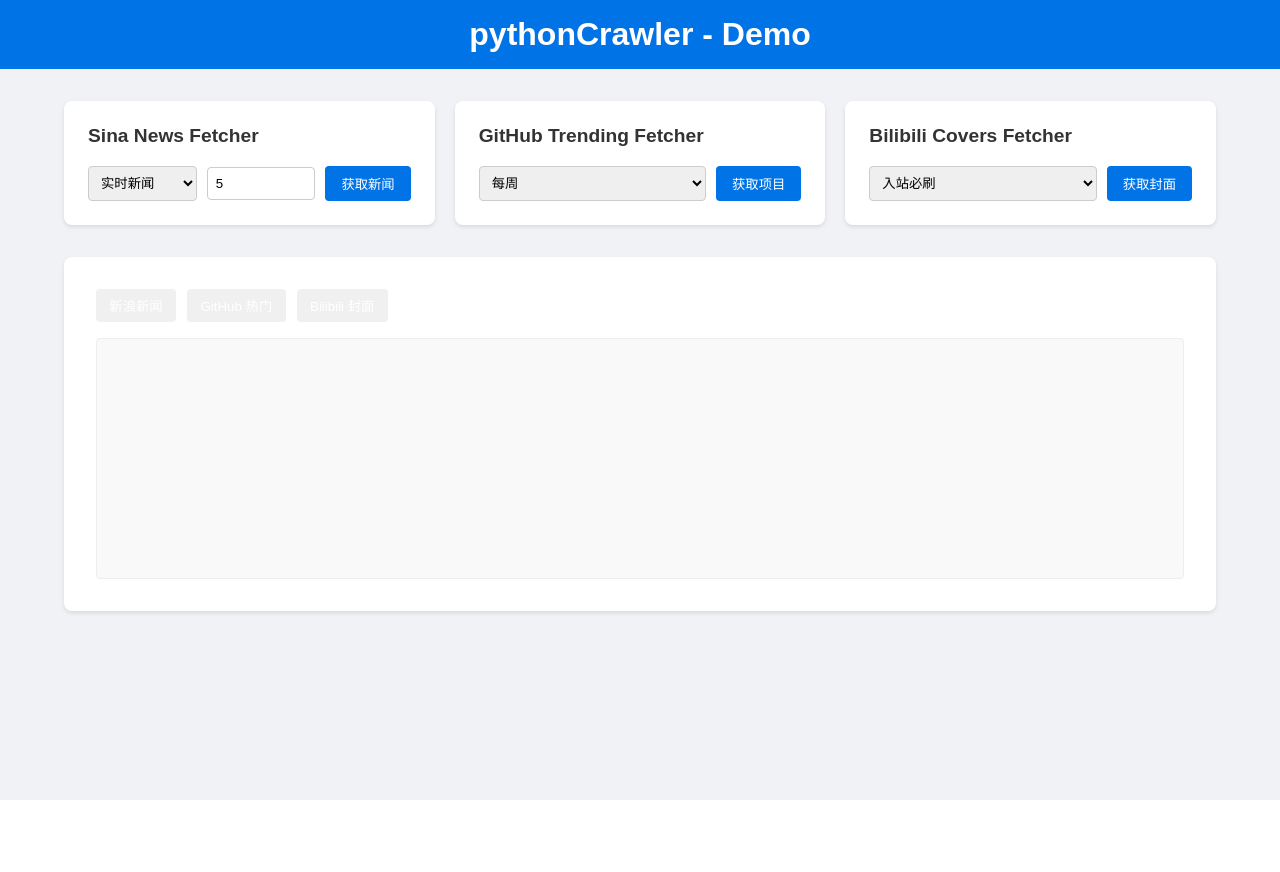
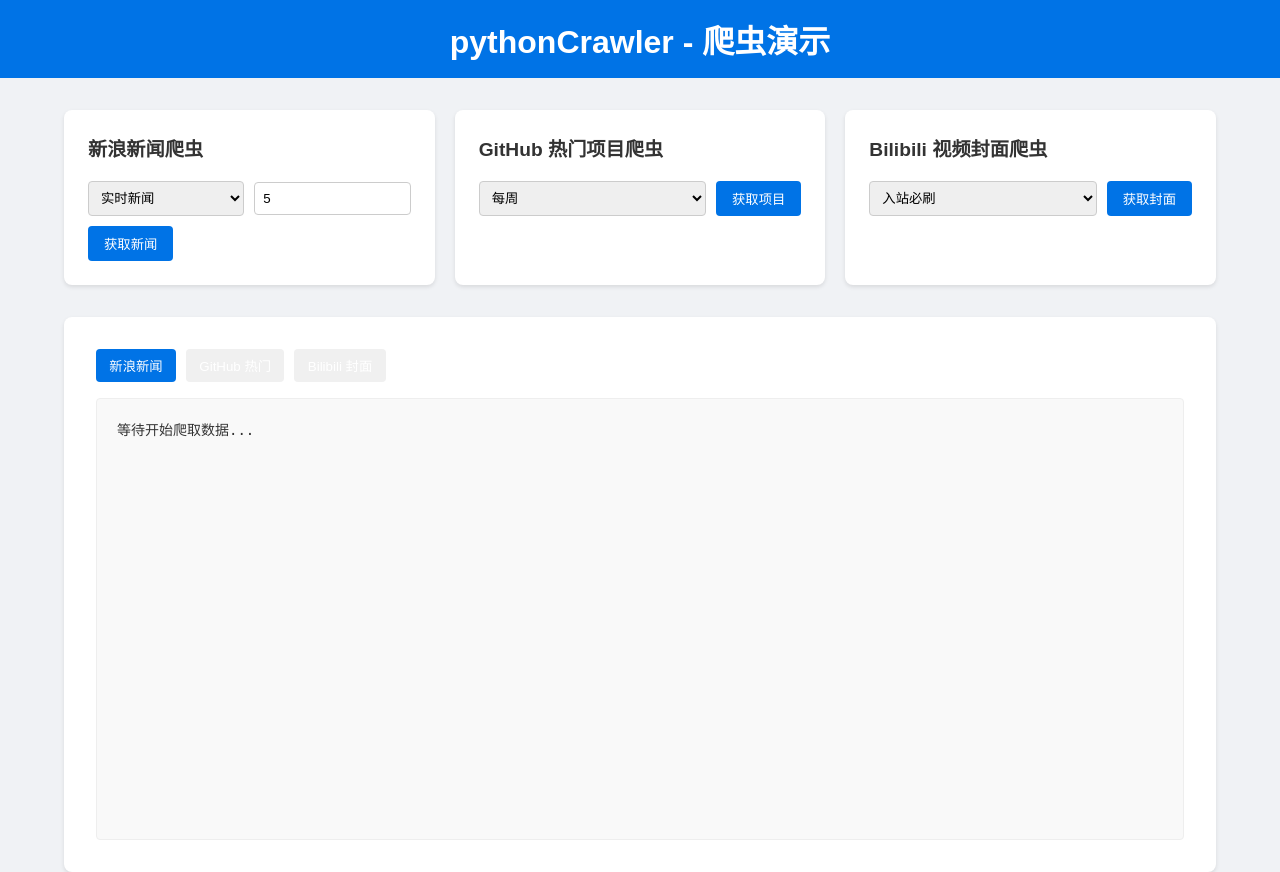
Before and after one commit to feifei912/pythonCrawler, a Flask app: page / in a window 1280 px wide. Before the commit the page ends 800 px from the top, so only its background shows below. Run offline with Flask 3, Linux system fonts and the light colour scheme.

Commit message:
美化前端，前端可以运行时事新闻抓取，但是main函数中无法运行

```diff
--- a/pythonCrawler/templates/index.html
+++ b/pythonCrawler/templates/index.html
@@ -1,5 +1,5 @@
 <!DOCTYPE html>
-<html lang="en">
+<html lang="zh-CN">
 <head>
   <meta charset="UTF-8" />
   <meta name="viewport" content="width=device-width, initial-scale=1.0"/>
@@ -10,7 +10,6 @@
 
   <!-- 基础样式 -->
   <style>
-    /* 移除已弃用的 -ms-high-contrast，并替换为 forced-colors 如有需要 */
     @media (forced-colors: active) {
       body {
         forced-color-adjust: none;
@@ -20,7 +19,7 @@
     body {
       margin: 0;
       padding: 0;
-      font-family: Arial, sans-serif;
+      font-family: "Microsoft YaHei", Arial, sans-serif;
       background: #f0f2f5;
     }
 
@@ -47,10 +46,12 @@
       justify-content: space-between;
       gap: 20px;
       margin-bottom: 2em;
+      flex-wrap: wrap;
     }
 
     .control-group {
       flex: 1;
+      min-width: 300px;
       background: #fff;
       padding: 1.5em;
       border-radius: 8px;
@@ -68,6 +69,7 @@
       display: flex;
       gap: 10px;
       align-items: center;
+      flex-wrap: wrap;
     }
 
     select, input[type="number"] {
@@ -75,6 +77,7 @@
       border: 1px solid #ccc;
       border-radius: 4px;
       flex: 1;
+      min-width: 100px;
     }
 
     button {
@@ -85,6 +88,7 @@
       border-radius: 4px;
       cursor: pointer;
       white-space: nowrap;
+      transition: background-color 0.3s;
     }
 
     button:hover {
@@ -104,27 +108,48 @@
         border: 1px solid #eee;
         border-radius: 4px;
         background-color: #f9f9f9;
-      font-family: monospace;
-      white-space: pre-line;
-      min-height: 200px;
+        font-family: "Microsoft YaHei Mono", Consolas, monospace;
+        white-space: pre-wrap;
+        word-break: break-all;
+        min-height: 400px;
+        max-height: 600px;
+        overflow-y: auto;
+        font-size: 14px;
+        line-height: 1.6;
+        padding: 20px;
+        color: #333;
     }
 
     .tab-buttons {
       margin-bottom: 1em;
+      display: flex;
+      gap: 10px;
+      flex-wrap: wrap;
     }
 
     .tab-button {
       padding: 0.5em 1em;
-      margin-right: 0.5em;
       background-color: #f0f0f0;
       border: none;
       border-radius: 4px;
       cursor: pointer;
+      transition: all 0.3s;
     }
 
     .tab-button.active {
       background-color: #0073e6;
       color: white;
+    }
+
+    /* 响应式设计 */
+    @media (max-width: 768px) {
+      .control-group {
+        min-width: 100%;
+      }
+
+      .controls-container {
+        flex-direction: column;
+      }
     }
   </style>
 
@@ -133,9 +158,13 @@
         const option = document.getElementById(`${crawlerType}-option`).value;
         const pagesElement = document.getElementById(`${crawlerType}-pages`);
         const pages = pagesElement ? pagesElement.value : 5;
+        const outputContent = document.getElementById('output-content');
 
         // 设置对应的标签为活跃状态
         setActiveTab(crawlerType);
+
+        // 清空并显示开始信息
+        outputContent.innerHTML = `开始爬取${getCrawlerTypeName(crawlerType)}数据...\n`;
 
         try {
             const response = await fetch('/run_crawler', {
@@ -147,43 +176,63 @@
             });
 
             const result = await response.json();
-        document.getElementById('output-content').innerHTML = Array.isArray(result) ? result.join('\n') : JSON.stringify(result);
+
+            // 清空开始信息
+            outputContent.innerHTML = "";
+
+            // 显示结果
+            if (Array.isArray(result)) {
+                result.forEach(item => {
+                    outputContent.innerHTML += item + "\n";
+                    // 自动滚动到底部
+                    outputContent.scrollTop = outputContent.scrollHeight;
+                });
+            } else {
+                outputContent.innerHTML = JSON.stringify(result, null, 2);
+            }
         } catch (error) {
-        document.getElementById('output-content').innerHTML = "Error: " + error;
+            outputContent.innerHTML = "错误: " + error;
         }
     }
 
     function setActiveTab(crawlerType) {
-      // 移除所有标签的活跃状态
         document.querySelectorAll('.tab-button').forEach(btn => btn.classList.remove('active'));
-      // 设置当前标签为活跃状态
         document.querySelector(`[data-crawler="${crawlerType}"]`).classList.add('active');
+    }
+
+    function getCrawlerTypeName(crawlerType) {
+        const types = {
+            'sina': '新浪新闻',
+            'github': 'GitHub热门项目',
+            'bilibili': 'Bilibili视频'
+        };
+        return types[crawlerType] || crawlerType;
     }
   </script>
 </head>
 <body>
   <header>
-    <h1>pythonCrawler - Demo</h1>
+    <h1>pythonCrawler - 爬虫演示</h1>
   </header>
 
   <div class="container">
     <div class="controls-container">
       <!-- 新浪新闻爬虫控制组 -->
       <div class="control-group">
-        <h2>Sina News Fetcher</h2>
+        <h2>新浪新闻爬虫</h2>
         <div class="control-inputs">
           <select id="sina-option">
             <option value="realtime">实时新闻</option>
             <option value="trending">热门新闻</option>
           </select>
-          <input type="number" id="sina-pages" placeholder="页数" value="5" style="width: 80px"/>
+          <input type="number" id="sina-pages" placeholder="页数" value="5" min="1" max="20" style="width: 80px"/>
           <button onclick="runCrawler('sina')">获取新闻</button>
         </div>
       </div>
 
       <!-- GitHub 热门项目爬虫控制组 -->
       <div class="control-group">
-        <h2>GitHub Trending Fetcher</h2>
+        <h2>GitHub 热门项目爬虫</h2>
         <div class="control-inputs">
           <select id="github-option">
             <option value="weekly">每周</option>
@@ -196,7 +245,7 @@
 
       <!-- Bilibili 视频封面爬虫控制组 -->
       <div class="control-group">
-        <h2>Bilibili Covers Fetcher</h2>
+        <h2>Bilibili 视频封面爬虫</h2>
         <div class="control-inputs">
           <select id="bilibili-option">
             <option value="history">入站必刷</option>
@@ -210,11 +259,11 @@
     <!-- 统一的输出区域 -->
     <div class="output-section">
       <div class="tab-buttons">
-        <button class="tab-button" data-crawler="sina">新浪新闻</button>
+        <button class="tab-button active" data-crawler="sina">新浪新闻</button>
         <button class="tab-button" data-crawler="github">GitHub 热门</button>
         <button class="tab-button" data-crawler="bilibili">Bilibili 封面</button>
       </div>
-      <div id="output-content" class="output-area"></div>
+      <div id="output-content" class="output-area">等待开始爬取数据...</div>
     </div>
   </div>
 </body>
```
Also changed, not shown: pythonCrawler/sina_news_fetcher.py (+37 -27 lines). Lines whose indentation alone changed are shown as unchanged.
